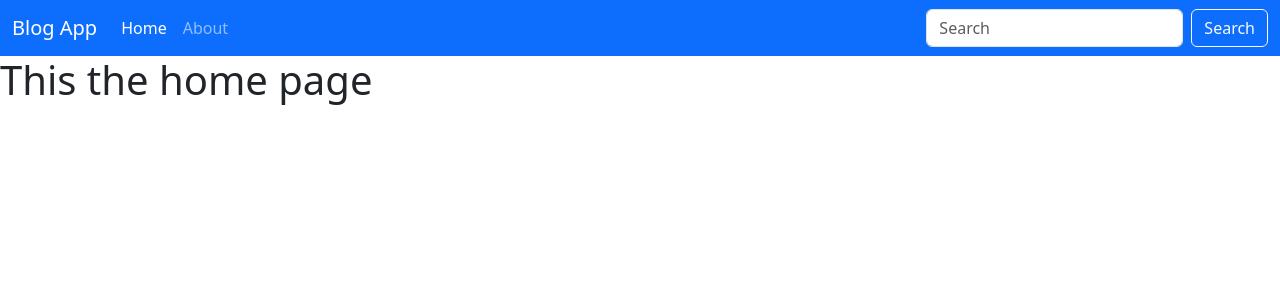
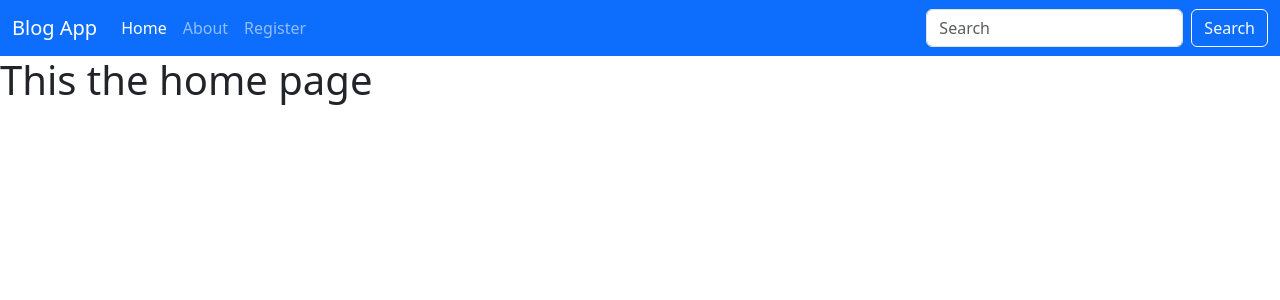
Before and after one commit to LionRouge1/blog_app_series, a Django app: page / in a window 1280 px wide. Shown: the top 300 px of the page. Run offline with Django 5.2, Linux system fonts and the light colour scheme.

Commit message:
Add register button

```diff
--- a/templates/layout.html
+++ b/templates/layout.html
@@ -21,6 +21,9 @@
           <li class="nav-item">
             <a class="nav-link" href="{% url 'about' %}">About</a>
           </li>
+          <li class="nav-item">
+            <a class="nav-link" href="{% url 'about' %}">Register</a>
+          </li>
         </ul>
         <form class="d-flex">
           <input class="form-control me-2" type="search" placeholder="Search" aria-label="Search">
```
